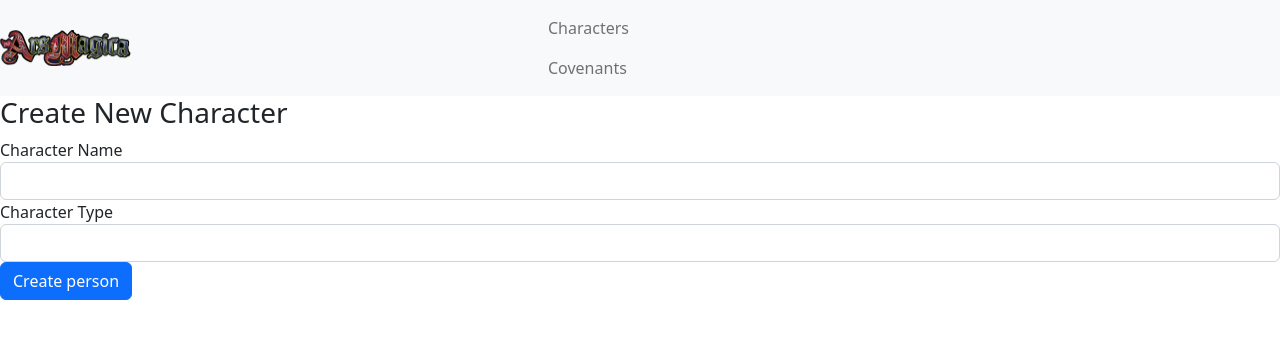
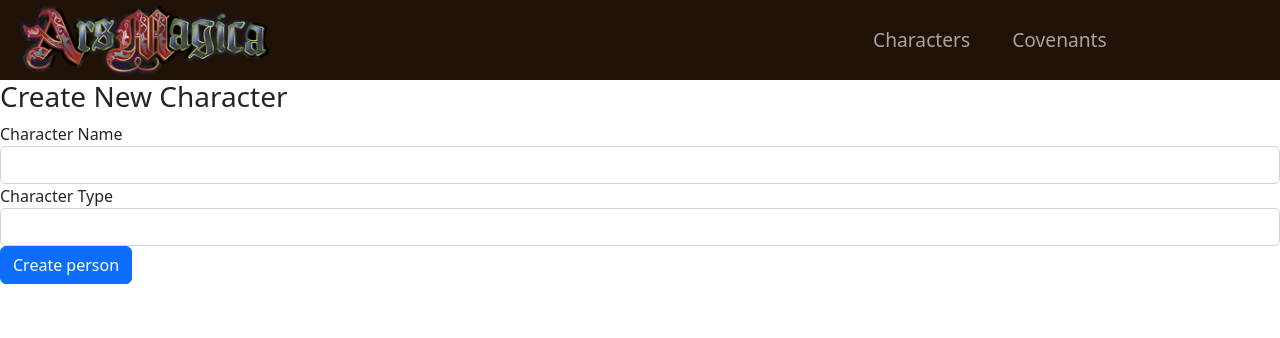
Before and after one commit to NobleFish/ars5e-helper, a React (Create React App) app in the folder ArsMagica5e-Helper/client/: page /createCharacter in a window 1280 px wide. Shown: the top 338 px of the page. Built offline with nearby package versions, Linux system fonts and the light colour scheme.

Commit message:
Improved visuals of navbar and home

```diff
--- a/ArsMagica5e-Helper/client/src/components/home.js
+++ b/ArsMagica5e-Helper/client/src/components/home.js
@@ -1,10 +1,11 @@
 import React from "react";
+
 import "../styling/home.css";
 
 
 export default function HomePage(){
     return(
-        <div>
+        <div className="homeContainer">
             <h1>Ars Magica Helper App</h1>
         </div>
     )
--- a/ArsMagica5e-Helper/client/src/components/navbar.js
+++ b/ArsMagica5e-Helper/client/src/components/navbar.js
@@ -1,4 +1,5 @@
-import React from "react";
+import React, { useEffect, useState } from "react";
+import '../styling/navbar.css'
 
 // We import bootstrap to make our application look better.
 import "bootstrap/dist/css/bootstrap.css";
@@ -7,38 +8,56 @@ import "bootstrap/dist/css/bootstrap.css";
 import { NavLink } from "react-router-dom";
 
 // Here, we display our Navbar
-export default function Navbar() {
+function Navbar()
+{
+  const [click, setClick] = useState(false);
+  const [button, setButton] = useState(true);
+
+  const handleClick = () => setClick(!click);
+  const closeMobileMenu = () => setClick(false);
+
+  const showButton = () => {
+    if(window.innerWidth <= 960){
+      setButton(false);
+    } else {
+      setButton(true);
+    }
+  };
+
+  useEffect(() => {
+    showButton();
+  }, []);
+
+
+  window.addEventListener('resize', showButton);
+
   return (
-   <div>
-     <nav className="navbar navbar-expand-lg navbar-light bg-light">
-       <NavLink className="navbar-brand" to="/">
-       <img style={{"width" : 25 + '%'}} src="./arm5-logo.png"></img>
+    <>
+      <nav className='navbar'>
+          <NavLink to='/' onClick={closeMobileMenu}>
+            <img className='img' src='/arm5-logo.png'></img>
           </NavLink>
-       <button
-         className="navbar-toggler"
-         type="button"
-         data-toggle="collapse"
-         data-target="#navbarSupportedContent"
-         aria-controls="navbarSupportedContent"
-         aria-expanded="false"
-         aria-label="Toggle navigation"
-       >
-         <span className="navbar-toggler-icon"></span>
-       </button>
-
-       <div className="collapse navbar-collapse" id="navbarSupportedContent">
-         <ul className="navbar-nav ml-auto">
-           <li className="nav-item">
-             <NavLink className="nav-link" to="/characters">
+        <div className='navbar-container'>
+          <div className='menu-icon' onClick={handleClick}>
+            <i className={click ? "fa-regular fa-x" : "fa-solid fa-bars"} />
+          </div>
+          <ul className={click ? 'nav-menu active' : 'nav-menu'}>
+            <li className='nav-item'>
+              <NavLink to='/characters' className='nav-links' onClick={closeMobileMenu}>
                 Characters
               </NavLink>
-             <NavLink className="nav-link" to="/covenants">
+            </li>
+            <li className='nav-item'>
+              <NavLink to='/covenants' className='nav-links' onClick={closeMobileMenu}>
                 Covenants
               </NavLink>
             </li>
+
           </ul>
         </div>
       </nav>
-   </div>
- );
+    </>
+  )
 }
+
+export default Navbar
--- a/ArsMagica5e-Helper/client/src/styling/App.css
+++ b/ArsMagica5e-Helper/client/src/styling/App.css
@@ -5,6 +5,10 @@
 .App-logo {
   height: 40vmin;
   pointer-events: none;
+}
+
+body{
+  background-color:#93948E;
 }
 
 @media (prefers-reduced-motion: no-preference) {
--- a/ArsMagica5e-Helper/client/src/styling/home.css
+++ b/ArsMagica5e-Helper/client/src/styling/home.css
@@ -1,3 +1,18 @@
-.body{
+.homeContainer{
+    text-align: center;
+    background: url(https://wallpapercave.com/wp/wp10716254.jpg) center center/cover no-repeat;
+    height: 90vh;
+    display: flex;
+    flex-direction: column;
+    justify-content: center;
+    align-items: center;
+    box-shadow: inset 0 0 0 1000px rgba(0, 0, 0, 0.2);
+    object-fit: contain;
+}
 
-}
+.homeContainer > h1 {
+    font-size: 100px;
+    margin-top: -100px;
+    color: #bec0b5;
+    text-align: center;
+  }
--- /dev/null
+++ b/ArsMagica5e-Helper/client/src/styling/navbar.css
@@ -0,0 +1,167 @@
+.navbar {
+    background: linear-gradient(360deg, rgb(32, 18, 7) 0%, rgb(32, 18, 7) 100%);
+    height: 80px;
+    display: flex;
+    justify-content: center;
+    align-items: center;
+    font-size: 1.2rem;
+    position: sticky;
+    top: 0;
+    z-index: 999;
+    /* Added this */
+    padding: 0 !important;
+  }
+
+  .navbar-container {
+    display: flex;
+    justify-content: center;
+    align-items: center;
+    height: 80px;
+    max-width: 1500px;
+    /* Added these two */
+    padding: 8px 0;
+    /* This centers the content of the navbar-container */
+     margin: 0 auto;
+  }
+
+  /* Set the height of the image to the height of the navbar */
+  .img {
+    height: 70px;
+    border-radius: 8px;
+    margin-left: 0.5rem;
+    margin-left: 20px;
+  }
+
+  .fa-image {
+    margin-left: 0.5rem;
+    font-size: 1.8rem;
+  }
+
+  .nav-menu {
+    display: grid;
+    grid-template-columns: repeat(4, auto);
+    grid-gap: 10px;
+    list-style: none;
+    text-align: center;
+    width: 60vw;
+    justify-content: end;
+    margin-right: 2rem;
+    /* Added this so everything centers properly */
+    margin-bottom: 0;
+  }
+
+  .nav-item {
+    height: 80px;
+  }
+
+  .nav-links {
+    color: #a8a4a4;
+    display: flex;
+    align-items: center;
+    text-decoration: none;
+    padding: 0.5rem 1rem;
+    height: 100%;
+  }
+
+  .nav-links:hover {
+    border-bottom: 4px solid #a39c9c;
+    transition: all 0.2s ease-out;
+  }
+
+  .fa-bars {
+    color: #fff;
+  }
+
+  .fa-x {
+    color: #fff;
+  }
+
+  .nav-links-mobile {
+    display: none;
+  }
+
+  .menu-icon {
+    display: none;
+  }
+
+  @media screen and (max-width: 960px) {
+    .NavbarItems {
+      position: relative;
+    }
+
+    .nav-menu {
+      display: flex;
+      flex-direction: column;
+      width: 100%;
+      height: 90vh;
+      position: absolute;
+      top: 80px;
+      left: -100%;
+      opacity: 1;
+      transition: all 0.5s ease;
+    }
+
+    .nav-menu.active {
+      background: #242424;
+      left: 0;
+      opacity: 1;
+      transition: all 0.5s ease;
+      z-index: 1;
+    }
+
+    .nav-links {
+      text-align: center;
+      padding: 2rem;
+      width: 100%;
+      display: table;
+    }
+
+    .nav-links:hover {
+      background-color: #fff;
+      color: #242424;
+      border-radius: 0;
+    }
+
+    .navbar-logo {
+      position: absolute;
+      top: 0;
+      left: 0;
+      transform: translate(25%, 50%);
+    }
+
+    .menu-icon {
+      display: block;
+      position: absolute;
+      top: 0;
+      right: 0;
+      transform: translate(-100%, 60%);
+      font-size: 1.8rem;
+      cursor: pointer;
+    }
+
+    .fa-times {
+      color: #fff;
+      font-size: 2rem;
+    }
+
+    .nav-links-mobile {
+      display: block;
+      text-align: center;
+      margin: 2rem auto;
+      border-radius: 4px;
+      width: 80%;
+      text-decoration: none;
+      font-size: 1.5rem;
+      background-color: transparent;
+      color: #fff;
+      padding: 14px 20px;
+      border: 1px solid #fff;
+      transition: all 0.3s ease-out;
+    }
+
+    .nav-links-mobile:hover {
+      background: #fff;
+      color: #242424;
+      transition: 250ms;
+    }
+  }
```
Also changed, not shown: ArsMagica5e-Helper/client/src/App.js (line endings or trailing spaces). Lines whose indentation alone changed are shown as unchanged.
